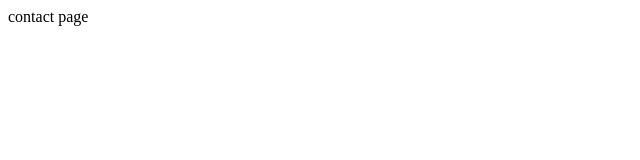
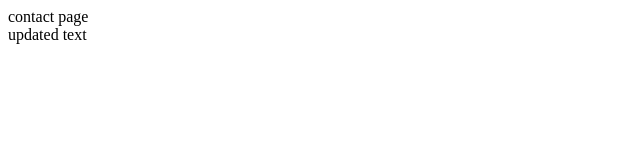
Before and after one commit to krishnagoutham1/git-practise, a plain HTML site: page contact.html in a window 1280 px wide. Shown: the full height of the page, 0-640 px from the left. Drawn offline with Linux system fonts and the light colour scheme.

Commit message:
updated text

```diff
--- a/contact.html
+++ b/contact.html
@@ -7,5 +7,7 @@
   </head>
   <body>
     contact page
+    <br />
+    updated text
   </body>
 </html>
```
